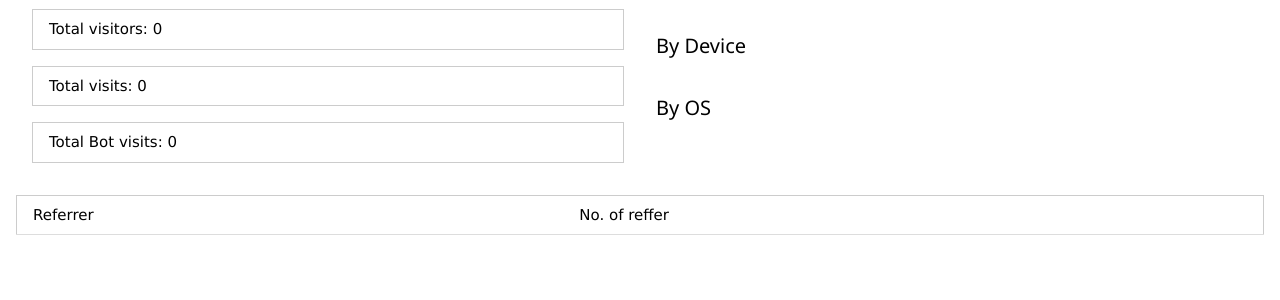
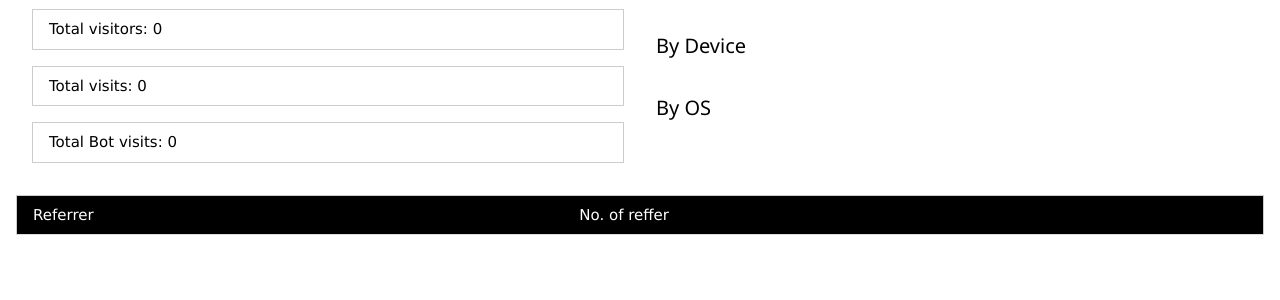
Before and after one commit to k-msalehi/ci-url-shortener, a CodeIgniter 4 app: template app/Views/admin/redirect/stats.php in a window 1280 px wide. Shown: the part 207-507 px from the top of the page. Run offline with PHP 8.4 and a stand-in for CodeIgniter, Linux system fonts and the light colour scheme; the template is opened without the code that fills it, so the values that code supplies are empty; some libraries are stand-ins or nearby versions.

Commit message:
change table style

```diff
--- a/app/Views/admin/redirect/stats.php
+++ b/app/Views/admin/redirect/stats.php
@@ -104,8 +104,8 @@
             </div>
          </div>
          <div class="w3-row">
-            <table class="w3-table w3-table-all w3-section">
-               <tr>
+            <table class="w3-table w3-table-all w3-hoverable w3-section">
+               <tr class="w3-black">
                   <td>Referrer</td>
                   <td>No. of reffer</td>
                </tr>
```
